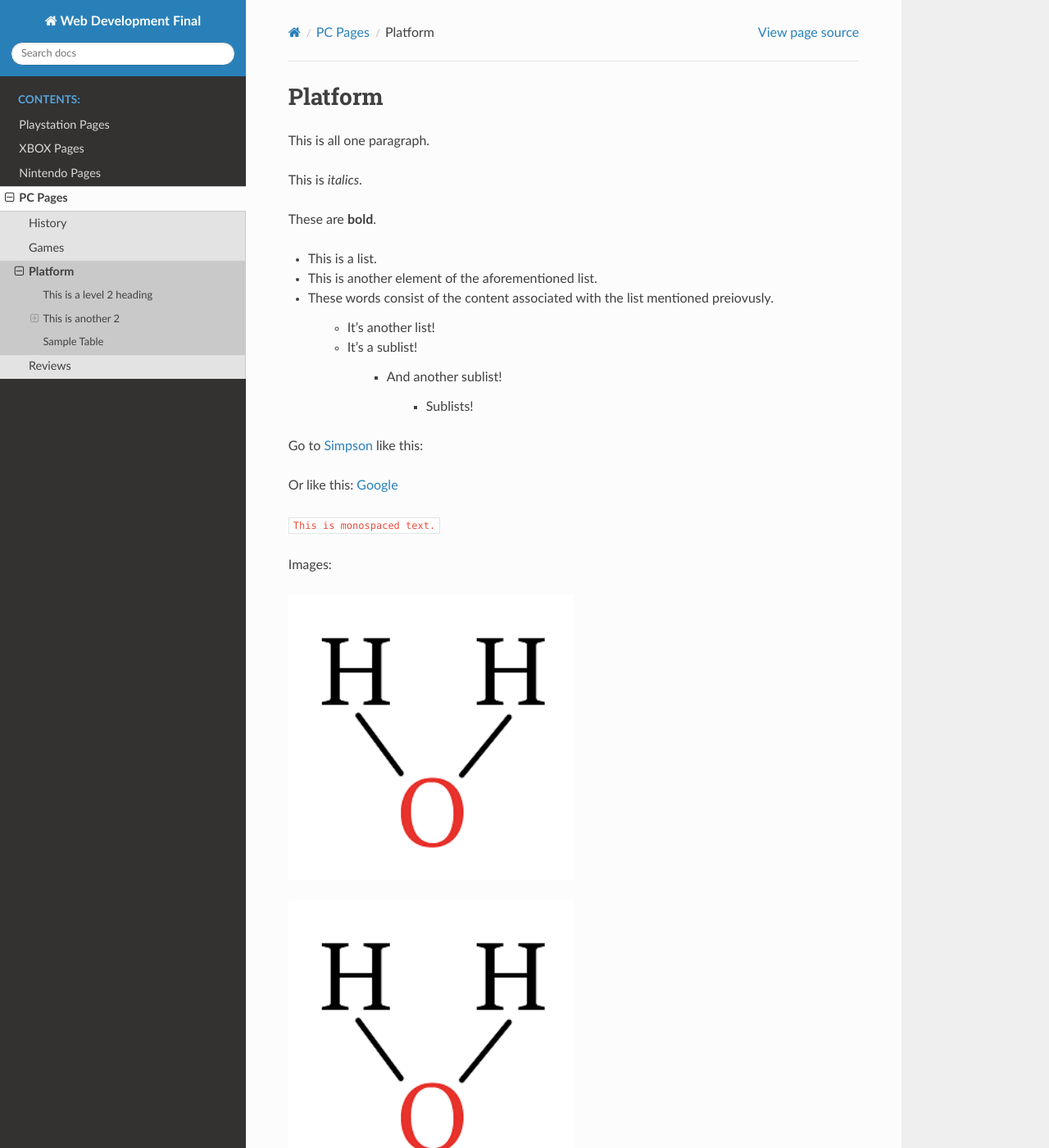
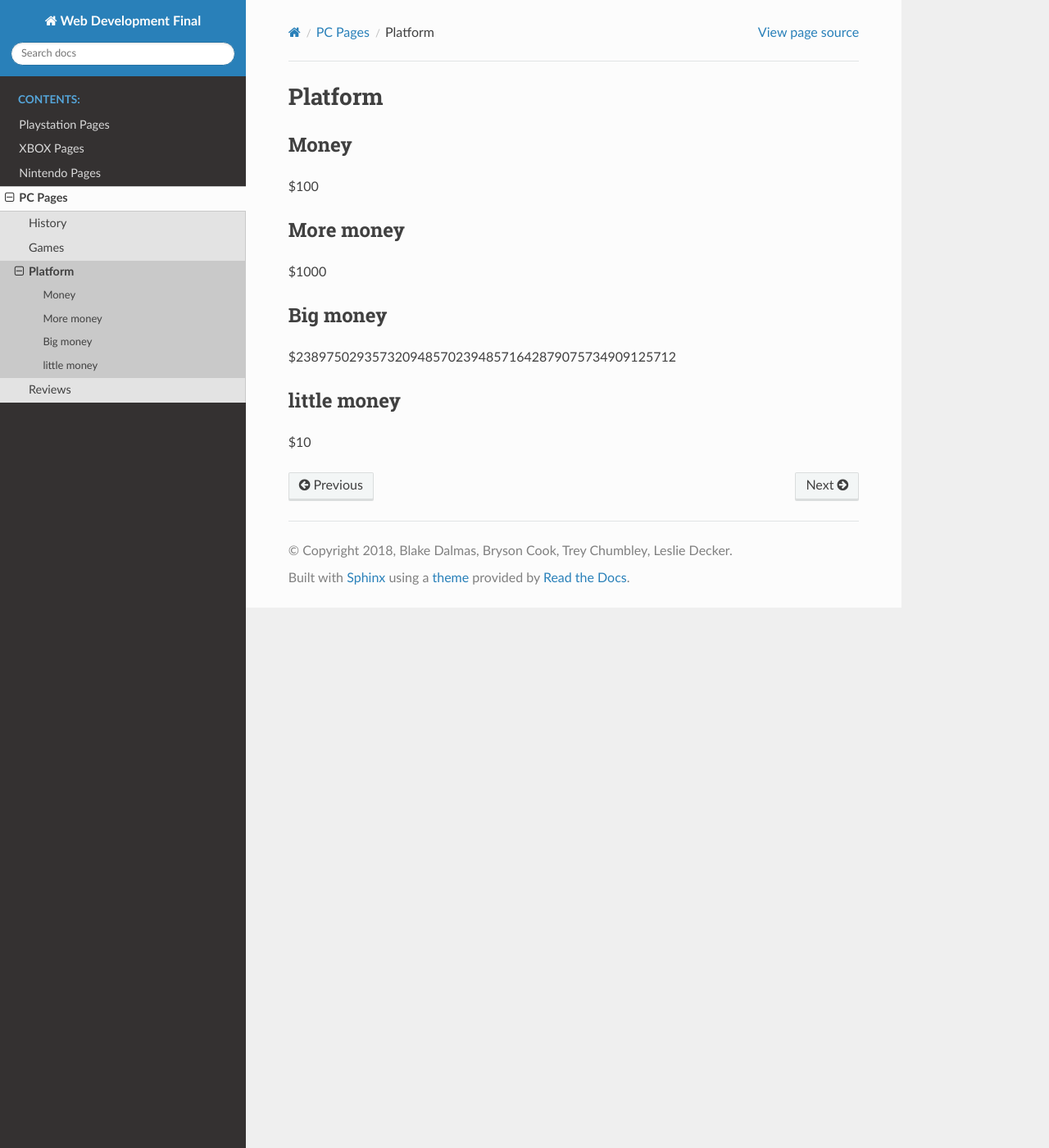
Before and after one commit to BlakeDalmas/webdev_final, a Sphinx documentation site: the page built from source/pc/pc_pages/platform.rst, in a window 1280 px wide and 1400 px high. Shown: the whole window at 82% size. Built offline with Sphinx 7.4.7 and the Read the Docs theme 2.0.0, drawn with Linux system fonts in a browser that asks for light colours; some of the changed text lies outside the part shown.

```diff
--- a/source/pc/pc_pages/platform.rst
+++ b/source/pc/pc_pages/platform.rst
@@ -1,81 +1,22 @@
 Platform
 ========
 
-This
-is
-all
-one
-paragraph.
+Money
+-----
 
-This is *italics*.
+$100
 
-These are **bold**.
+More money
+----------
 
-* This is a list.
-* This is another element of the aforementioned list.
-* These words consist of the content associated with the list mentioned preiovusly.
+$1000
 
-	* It's another list!
-	* It's a sublist!
+Big money
+---------
 
-		* And another sublist!
+$23897502935732094857023948571642879075734909125712
 
-			* Sublists!
-
-Go to `Simpson`_ like this:
-
-.. _Simpson: http://simpson.edu
-
-Or like this: `Google <https://www.google.com>`_
-
-``This is monospaced text.``
-
-Images:
-
-.. image:: example.png
-   :width: 50%
-
-.. figure:: example.png
-   :width: 50%
-
-   This caption on picture needs to be indented by 3 spaces and have a blank line above it.
-
-This is a level 2 heading
--------------------------
-
-Another heading
-
-This is another 2
------------------
-
-blah
-
-Level 3
-~~~~~~~
-
-.. code-block:: python
-	:linenos:
-	:caption: Sample Code
-
-	# Sample Code
-	for i in range(1, 5):
-		print(i)
-
-.. code-block:: java
-	:linenos:
-	:caption: Sample Java
-
-	public static void main(String args[]) {
-		System.out.println("hi");
-	}
-
-Sample Table
+little money
 ------------
 
-========= =================
-Fruit     Review
-========= =================
-Apple     3 stars
-Grapes    3 stars
-Pears     5 stars
-========= =================
+$10
```
Also changed, not shown: source/pc/example_stuff.txt (added, +81 -0 lines), source/pc/pc_pages/games.rst (+8 -69 lines), source/pc/pc_pages/history.rst (+10 -71 lines), source/pc/pc_pages/reviews.rst (+6 -75 lines).
